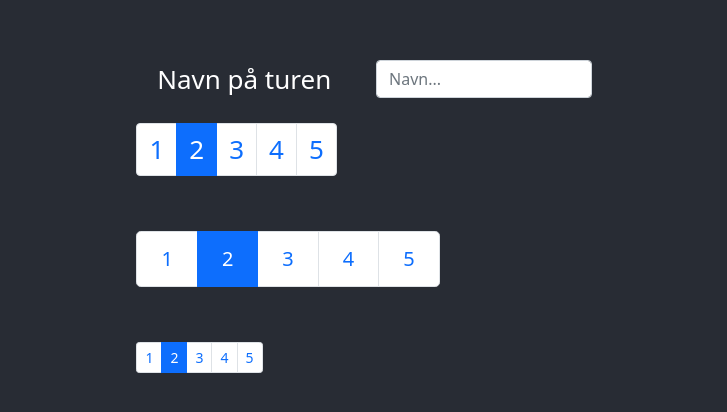
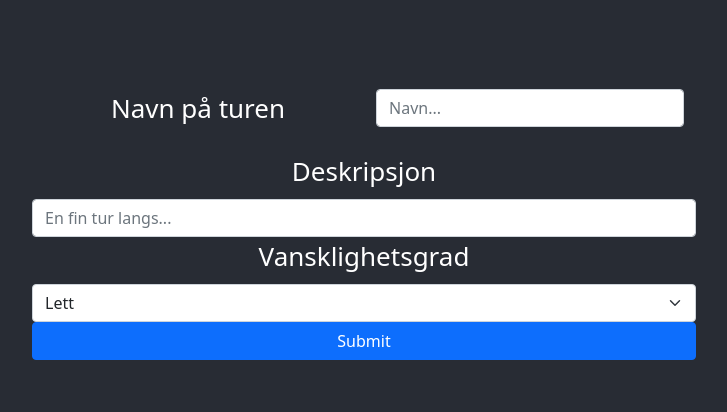
Before and after one commit to elibir/tdt4140-hiking-app, a React (Create React App) app in the folder frontend/: page / in a window 1280 px wide. Shown: the part 176-588 px from the top of the page, without its empty margins (276-1003 px from the left). Built offline with nearby package versions, Linux system fonts and the light colour scheme.

Commit message:
slettet eksperiment med PageContainer, så tilfeldigvis de var på denne branchen

```diff
--- a/frontend/src/App.tsx
+++ b/frontend/src/App.tsx
@@ -1,13 +1,13 @@
 import React from 'react';
 import logo from './logo.svg';
 import './App.css';
-import { PageContainer } from './components/pages/PageContainer';
+import { TripCreatorContainer } from './components/arrangement/TripCreatorContainer';
 
 function App() {
   return (
     <div className="App">
       <header className="App-header">
-        <PageContainer/>
+        <TripCreatorContainer/>
       </header>
 
     </div>
--- a/frontend/src/components/pages/PageContainer.tsx
+++ /dev/null
@@ -1,51 +0,0 @@
-import React, { FunctionComponent, useState } from 'react';
-import { Form, Button, Row, Col, Pagination } from 'react-bootstrap';
-import { render } from 'react-dom';
-import './PageContainer.css';
-
-
-type IProps = {
-    onClick?: (e: React.MouseEvent<HTMLDivElement, MouseEvent>) => void,
-  }
-
-
-export const PageContainer: FunctionComponent<IProps> = ({
-}) => {
-
-let active = 2;
-let items = [];
-for (let number = 1; number <= 5; number++) {
-  items.push(
-    <Pagination.Item key={number} active={number === active}>
-      {number}
-    </Pagination.Item>,
-  );
-}
-  return <Form className="PageContainer">
-  <Form.Group className="mb-3" controlId="formBasicEmail">
-  <Row>
-    <Col>
-    <Form.Label>Navn på turen</Form.Label>
-    </Col>
-    <Col>
-    <Form.Control type="string" placeholder="Navn..." />
-    </Col>
-  </Row>
-
-  </Form.Group>
-
-  <div>
-<Pagination>{items}</Pagination>
-<br />
-
-<Pagination size="lg">{items}</Pagination>
-<br />
-
-<Pagination size="sm">{items}</Pagination>
-</div>
-
-</Form>
-
-
-
-}
```
Also changed, not shown: frontend/src/components/pages/PageContainer.css (deleted).
